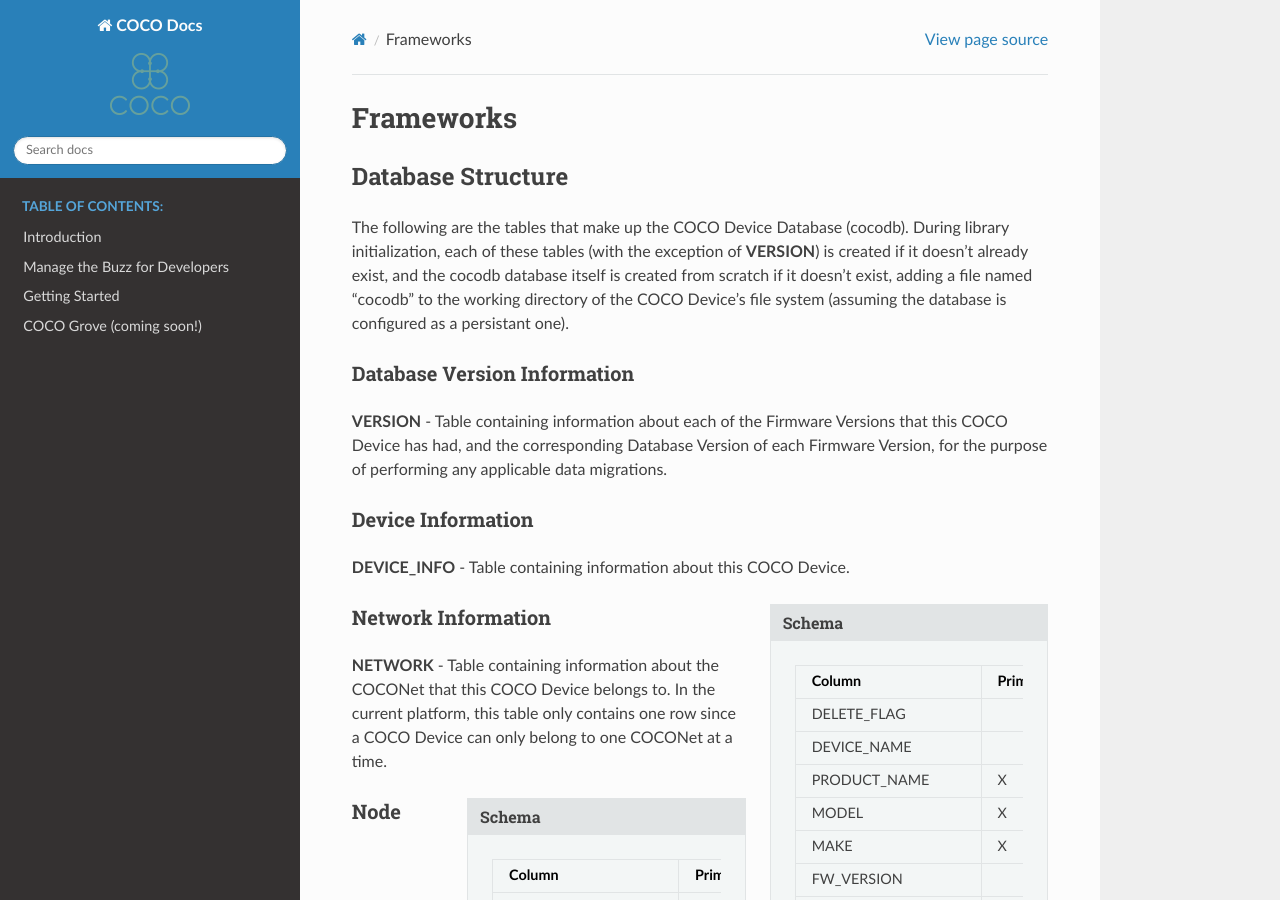
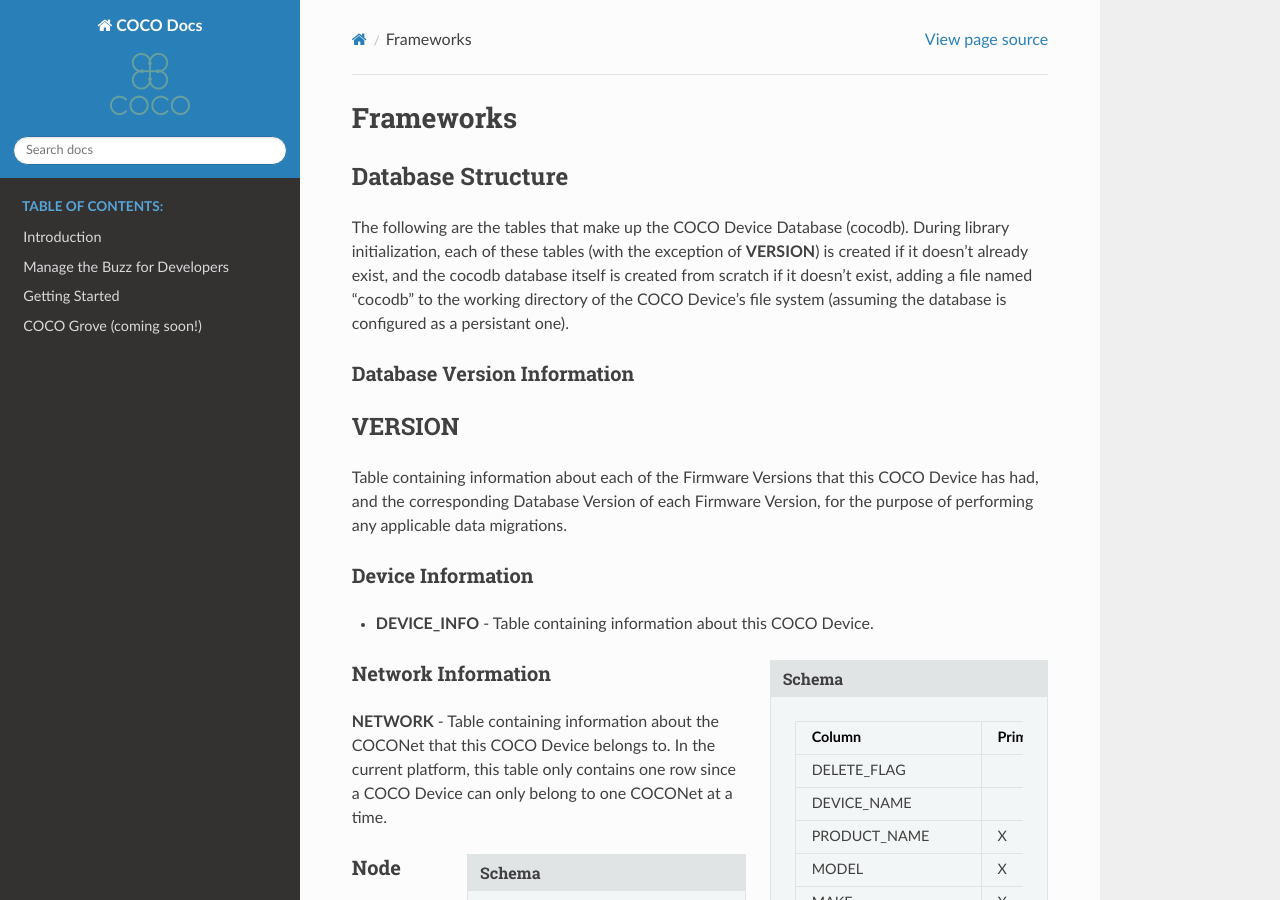
Before and after one commit to elear-solutions/docs, a Sphinx documentation site: the page built from source/coco_technical_documentation/coco_tech_docs_aiot_intelligent_edge/coco_tech_docs_coco_for_devices/coco_tech_docs_linux/coco_tech_docs_linux_internals/cocodb/cocodb_frameworks.rst, in a window 1280 px wide and 900 px high. Built offline with Sphinx 7.4.7 and the Read the Docs theme 2.0.0, drawn with Linux system fonts in a browser that asks for light colours.

```diff
--- a/source/coco_technical_documentation/coco_tech_docs_aiot_intelligent_edge/coco_tech_docs_coco_for_devices/coco_tech_docs_linux/coco_tech_docs_linux_internals/cocodb/cocodb_frameworks.rst
+++ b/source/coco_technical_documentation/coco_tech_docs_aiot_intelligent_edge/coco_tech_docs_coco_for_devices/coco_tech_docs_linux/coco_tech_docs_linux_internals/cocodb/cocodb_frameworks.rst
@@ -13,13 +13,16 @@ The following are the tables that make up the COCO Device Database (cocodb). Dur
 Database Version Information
 ############################
 
-**VERSION** - Table containing information about each of the Firmware Versions that this COCO Device has had, and the corresponding Database Version of each Firmware Version, for the purpose of performing any applicable data migrations.
+VERSION
+*******
+
+Table containing information about each of the Firmware Versions that this COCO Device has had, and the corresponding Database Version of each Firmware Version, for the purpose of performing any applicable data migrations.
 
 
 Device Information
 ##################
 
-**DEVICE_INFO** - Table containing information about this COCO Device.
+* **DEVICE_INFO** - Table containing information about this COCO Device.
 
 .. sidebar:: Schema
 
```
